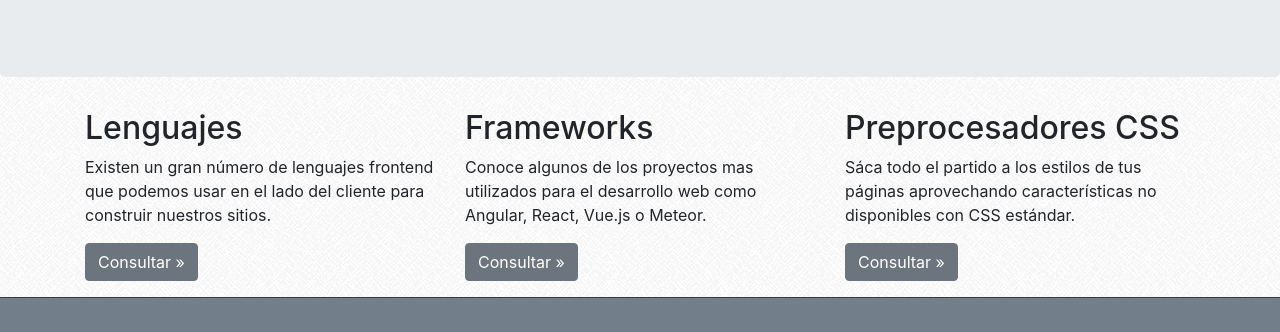
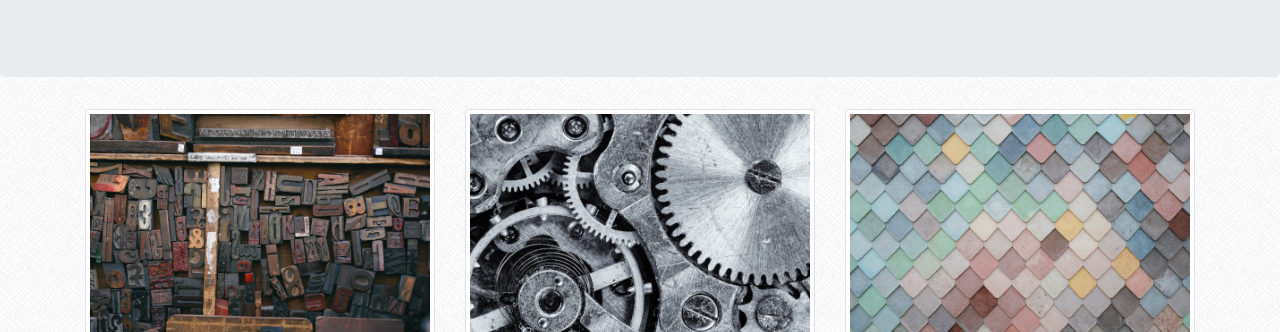
Before and after one commit to borcha-uoc/herramientas-html-css, a website built with Parcel: page index.html in a window 1280 px wide. Shown: the part 659-991 px from the top of the page. Built offline with nearby package versions, Linux system fonts and the light colour scheme.

Commit message:
Se agregan distintas versiones para las tres categorias

```diff
--- a/index.html
+++ b/index.html
@@ -37,16 +37,25 @@
     <!-- Example row of columns -->
     <div class="row">
       <div class="col-md-4">
+        <img class="img-thumbnail" src="/img/lenguajes.jpg"
+          srcset="/img/lenguajes-210.jpg 210w, /img/lenguajes-380.jpg 380w"
+          sizes="(max-width: 575px) 100vw, (max-width: 767px) 160px, (max-width: 900px) 33vw, 380px">
         <h2>Lenguajes</h2>
         <p>Existen un gran número de lenguajes frontend que podemos usar en el lado del cliente para construir nuestros sitios. </p>
         <p><a class="btn btn-secondary" href="categorias/lenguajes/index.html" role="button">Consultar &raquo;</a></p>
       </div>
       <div class="col-md-4">
+        <img class="img-thumbnail" src="/img/frameworks.jpg"
+          srcset="/img/frameworks-210.jpg 210w, /img/frameworks-380.jpg 380w"
+          sizes="(max-width: 575px) 100vw, (max-width: 767px) 160px, (max-width: 900px) 33vw, 380px">
         <h2>Frameworks</h2>
         <p>Conoce algunos de los proyectos mas utilizados para el desarrollo web como Angular, React, Vue.js o Meteor.</p>
         <p><a class="btn btn-secondary" href="categorias/frameworks/index.html" role="button">Consultar &raquo;</a></p>
       </div>
       <div class="col-md-4">
+        <img class="img-thumbnail" src="/img/preprocesadores.jpg"
+          srcset="/img/preprocesadores-210.jpg 210w, /img/preprocesadores-380.jpg 380w"
+          sizes="(max-width: 575px) 100vw, (max-width: 767px) 160px, (max-width: 900px) 33vw, 380px">
         <h2>Preprocesadores CSS</h2>
         <p>Sáca todo el partido a los estilos de tus páginas aprovechando características no disponibles con CSS estándar.</p>
         <p><a class="btn btn-secondary" href="#" role="button">Consultar &raquo;</a></p>
```
Also changed, not shown: img/frameworks-210.jpg (added), img/frameworks-380.jpg (added), img/frameworks.jpg (added), img/lenguajes-210.jpg (added), img/lenguajes-380.jpg (added), img/lenguajes.jpg (added), img/preprocesadores-210.jpg (added), img/preprocesadores-380.jpg (added), img/preprocesadores.jpg (added).
